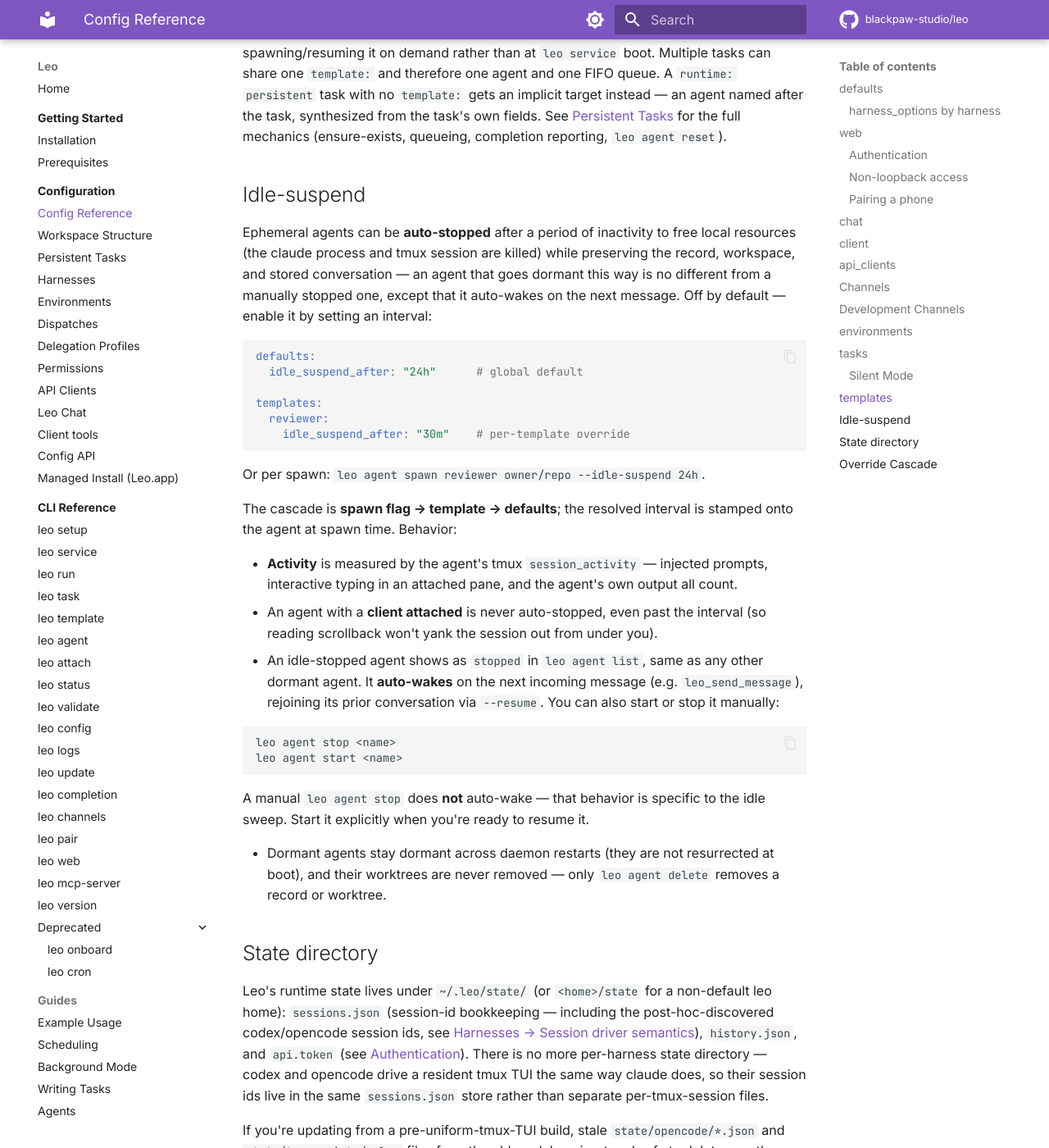
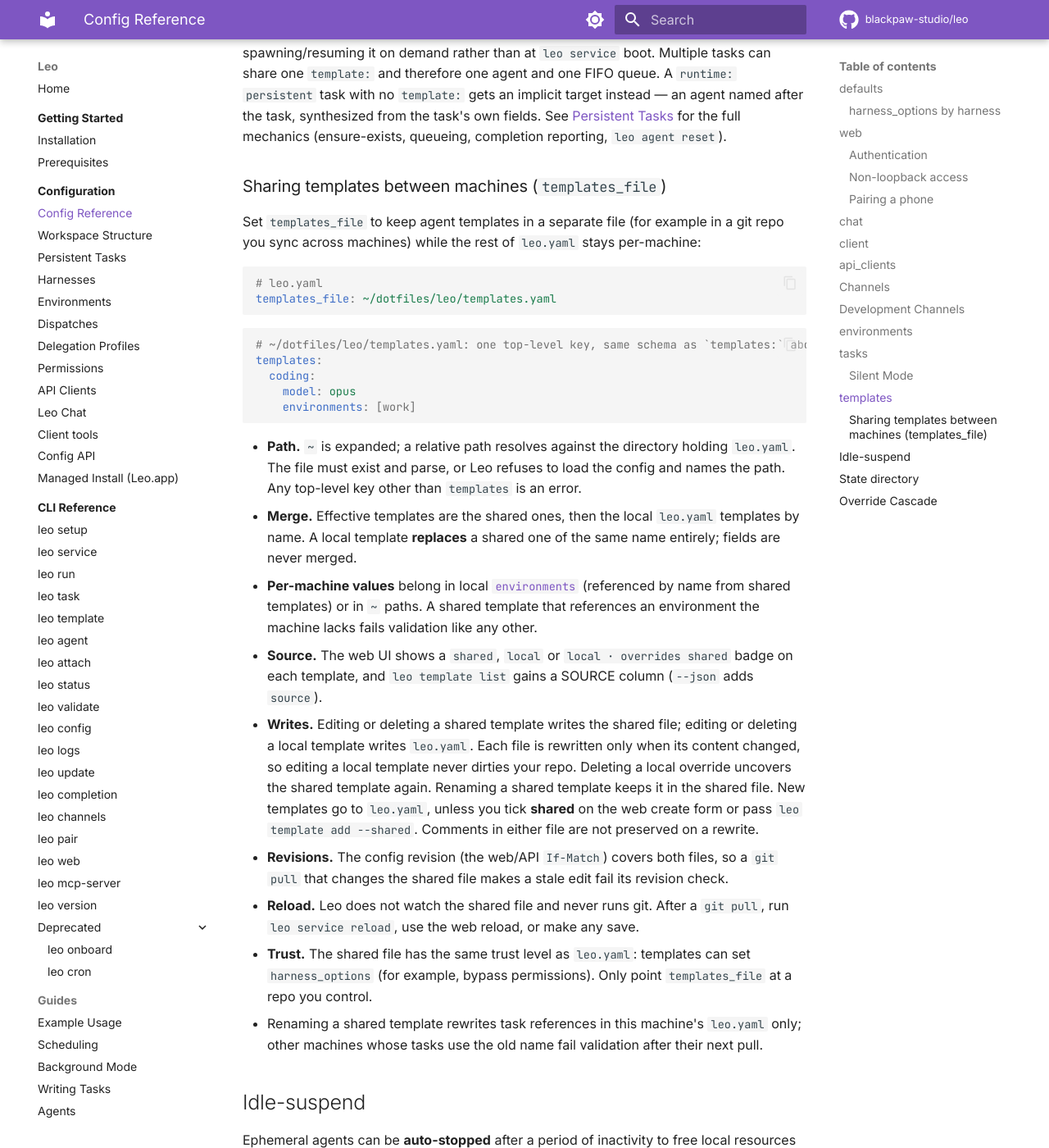
Before and after one commit to blackpaw-studio/leo, an MkDocs documentation site: the page built from docs/configuration/config-reference.md, in a window 1280 px wide and 1400 px high, scrolled down 15691 px. Shown: the whole window at 82% size. Built offline with MkDocs 1.6.1 and Material for MkDocs 9.7.7, drawn with Linux system fonts in a browser that asks for light colours; comment, search, counter and statistics services are not loaded.

Commit message:
docs: document templates_file
Claude-Session: https://claude.ai/code/session_01NHCXhWGgNfdJExirV6WCtT

````diff
--- a/docs/configuration/config-reference.md
+++ b/docs/configuration/config-reference.md
@@ -334,6 +334,33 @@ When dispatching with a repo (`/agent coding owner/repo` via a channel plugin, o
 
 Templates also back **persistent tasks** (`runtime: persistent`): a task with `template: <name>` delivers its prompts into that template's agent instead of spawning `claude -p`, spawning/resuming it on demand rather than at `leo service` boot. Multiple tasks can share one `template:` and therefore one agent and one FIFO queue. A `runtime: persistent` task with no `template:` gets an implicit target instead — an agent named after the task, synthesized from the task's own fields. See [Persistent Tasks](persistent-tasks.md) for the full mechanics (ensure-exists, queueing, completion reporting, `leo agent reset`).
 
+### Sharing templates between machines (`templates_file`)
+
+Set `templates_file` to keep agent templates in a separate file (for example in a git repo you sync across machines) while the rest of `leo.yaml` stays per-machine:
+
+```yaml
+# leo.yaml
+templates_file: ~/dotfiles/leo/templates.yaml
+```
+
+```yaml
+# ~/dotfiles/leo/templates.yaml: one top-level key, same schema as `templates:` above
+templates:
+  coding:
+    model: opus
+    environments: [work]
+```
+
+- **Path.** `~` is expanded; a relative path resolves against the directory holding `leo.yaml`. The file must exist and parse, or Leo refuses to load the config and names the path. Any top-level key other than `templates` is an error.
+- **Merge.** Effective templates are the shared ones, then the local `leo.yaml` templates by name. A local template **replaces** a shared one of the same name entirely; fields are never merged.
+- **Per-machine values** belong in local [`environments`](environments.md) (referenced by name from shared templates) or in `~` paths. A shared template that references an environment the machine lacks fails validation like any other.
+- **Source.** The web UI shows a `shared`, `local` or `local · overrides shared` badge on each template, and `leo template list` gains a SOURCE column (`--json` adds `source`).
+- **Writes.** Editing or deleting a shared template writes the shared file; editing or deleting a local template writes `leo.yaml`. Each file is rewritten only when its content changed, so editing a local template never dirties your repo. Deleting a local override uncovers the shared template again. Renaming a shared template keeps it in the shared file. New templates go to `leo.yaml`, unless you tick **shared** on the web create form or pass `leo template add --shared`. Comments in either file are not preserved on a rewrite.
+- **Revisions.** The config revision (the web/API `If-Match`) covers both files, so a `git pull` that changes the shared file makes a stale edit fail its revision check.
+- **Reload.** Leo does not watch the shared file and never runs git. After a `git pull`, run `leo service reload`, use the web reload, or make any save.
+- **Trust.** The shared file has the same trust level as `leo.yaml`: templates can set `harness_options` (for example, bypass permissions). Only point `templates_file` at a repo you control.
+- Renaming a shared template rewrites task references in this machine's `leo.yaml` only; other machines whose tasks use the old name fail validation after their next pull.
+
 ## Idle-suspend
 
 Ephemeral agents can be **auto-stopped** after a period of inactivity to free
````
Also changed, not shown: docs/configuration/config-api.md (+2 -0 lines).
